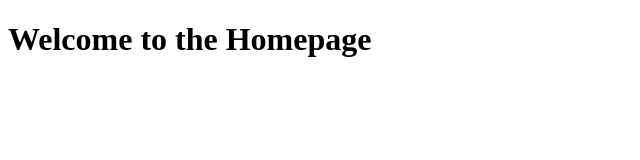
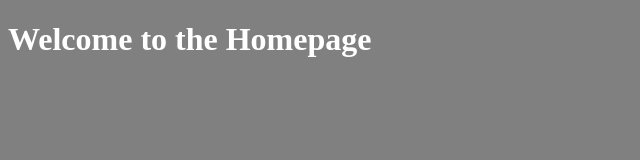
Before and after one commit to JakeBrowning90/basic-informational-site, a website: page public/index.html in a window 1280 px wide. Shown: the whole page, without its empty margins (0-640 px from the left). Drawn offline with Linux system fonts and the light colour scheme.

Commit message:
Link style sheet to HTML pages

```diff
--- a/index.js
+++ b/index.js
@@ -41,15 +41,18 @@ const server = http.createServer((req, res) => {
     fs.readFile(filePath, (err,content) => {
         if(err) {
             if(err.code == 'ENOENT') {
+                // Page not found
                 fs.readFile(path.join(__dirname, 'public', '404.html'), (err, content) => {
                     res.writeHead(200, {'Content-Type': 'text/html'});
                     res.end(content, 'utf8');
                 })
             } else {
+                // A different server error
                 res.writeHead(500);
                 res.end(`Server Error: ${err.code}`);
             }
         } else {
+            // Success
             res.writeHead(200, {'Content-Type' : contentType});
             res.end(content, 'utf8');
         }
--- /dev/null
+++ b/public/css/style.css
@@ -0,0 +1,4 @@
+body {
+    background-color: grey;
+    color: white;
+}
--- a/public/index.html
+++ b/public/index.html
@@ -3,6 +3,7 @@
 <head>
     <meta charset="UTF-8">
     <meta name="viewport" content="width=device-width, initial-scale=1.0">
+    <link rel="stylesheet" href="./css/style.css">
     <title>Home</title>
 </head>
 <body>
```
Also changed, not shown: public/404.html (+1 -0 lines), public/about.html (+1 -0 lines), public/contact-me.html (+1 -0 lines).
